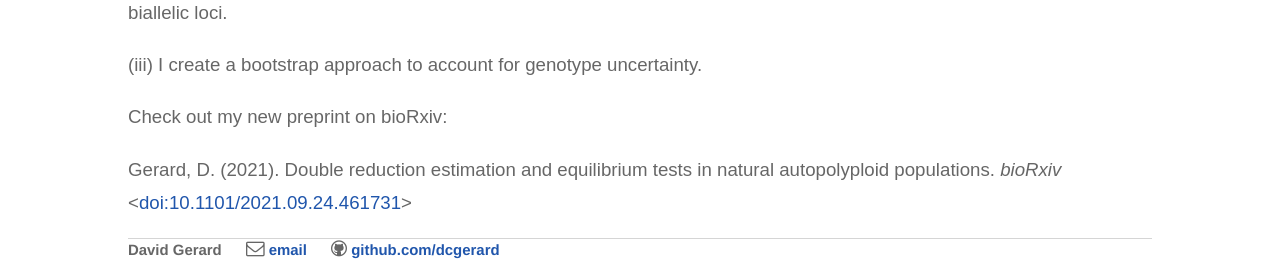
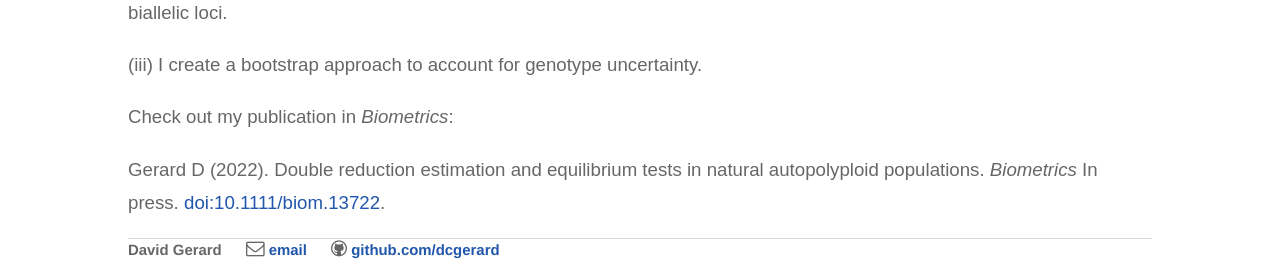
Before and after one commit to dcgerard/dcgerard.github.io, a Jekyll site: the page built from _posts/2021-12-01-hwe.md, in a window 1280 px wide. Shown: the part 1437-1707 px from the top of the page. Built offline with Jekyll 4.4.1, drawn with Linux system fonts in a browser that asks for light colours.

```diff
--- a/_posts/2021-12-01-hwe.md
+++ b/_posts/2021-12-01-hwe.md
@@ -47,6 +47,6 @@ uncertainty of such estimates using just biallelic loci.
 
 (iii) I create a bootstrap approach to account for genotype uncertainty.
 
-Check out my new preprint on bioRxiv:
+Check out my publication in *Biometrics*:
 
-Gerard, D. (2021). Double reduction estimation and equilibrium tests in natural autopolyploid populations. *bioRxiv* \<[doi:10.1101/2021.09.24.461731](https://doi.org/10.1101/2021.09.24.461731)\>
+Gerard D (2022). Double reduction estimation and equilibrium tests in natural autopolyploid populations. *Biometrics* In press. [doi:10.1111/biom.13722](https://doi.org/10.1111/biom.13722).
```
Also changed, not shown: _posts/2022-08-15-rmbayes.md (added, +20 -0 lines), fig/sturg_twofits.png (added), 1 other file.
